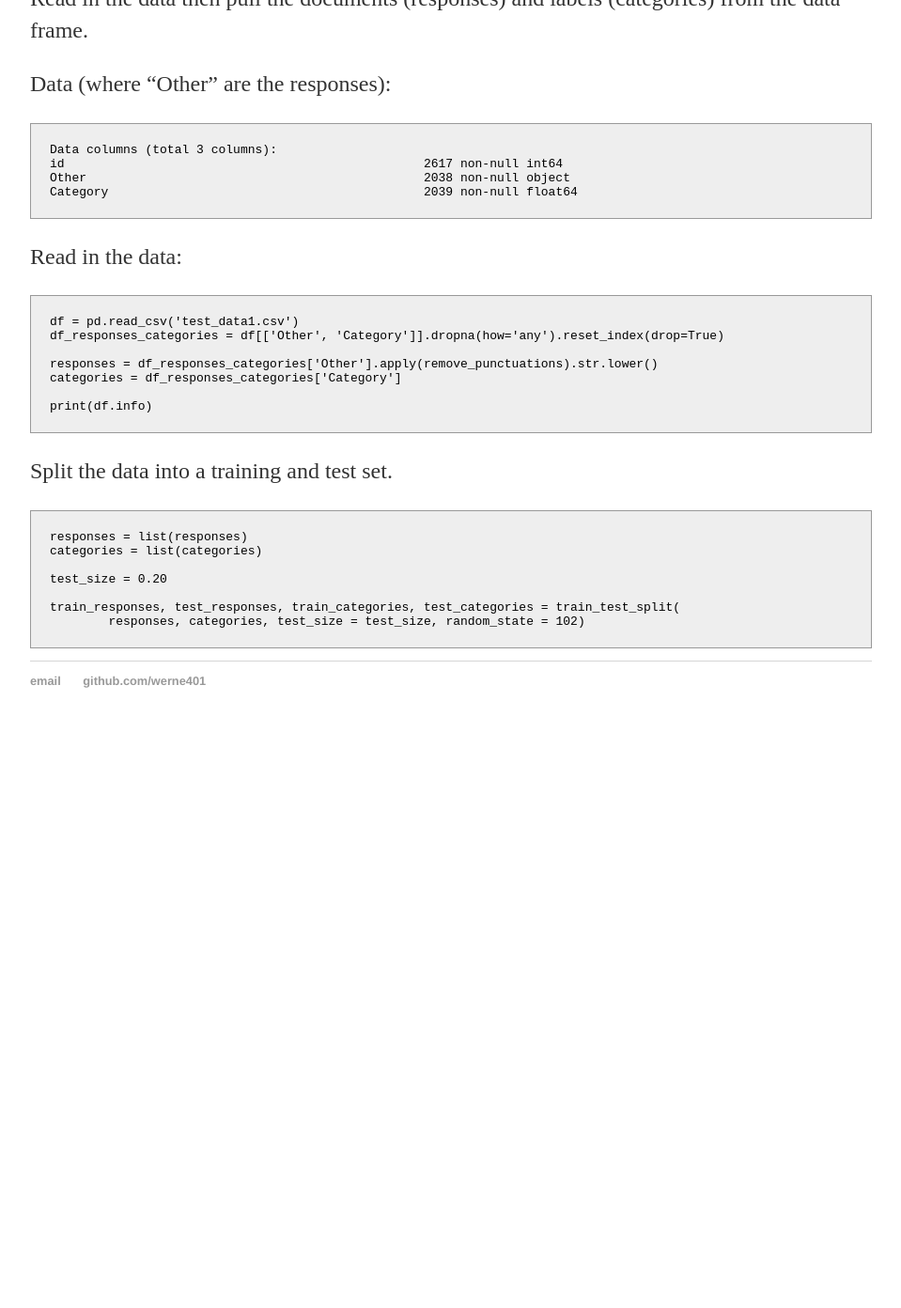
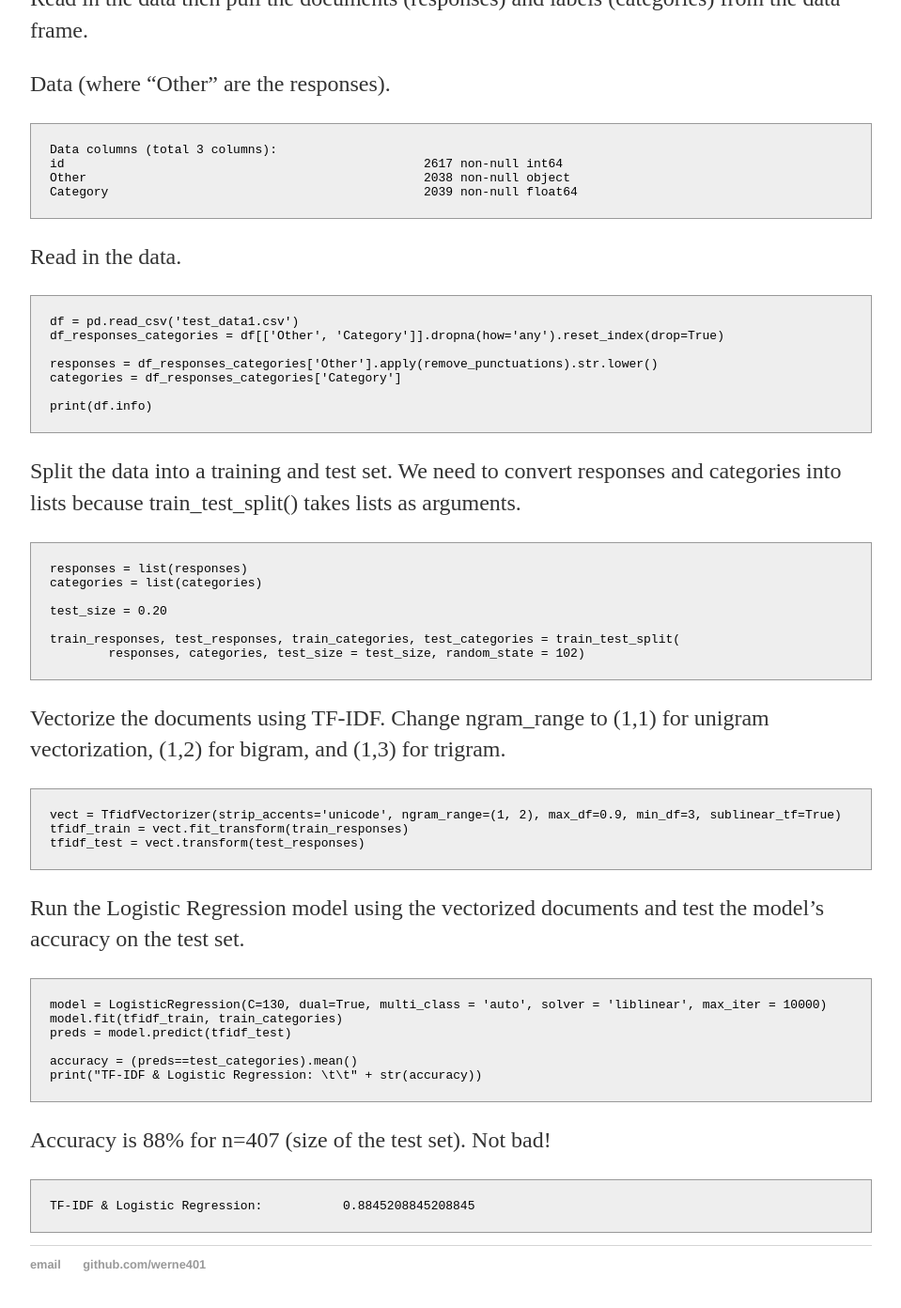
Before and after one commit to werne401/old_website, a Jekyll site: the page built from _posts/2019-08-15-log-reg.md, in a window 1280 px wide and 1400 px high, scrolled down 1255 px. Shown: the top 1392 px of the window at 94% size, without its empty margins (160-1119 px from the left). Built offline with Jekyll 4.4.1, drawn with Linux system fonts in a browser that asks for light colours; before the commit the page ends 2047 px from its top, so only the background shows below that.

Commit message:
log-reg code

````diff
--- a/_posts/2019-08-15-log-reg.md
+++ b/_posts/2019-08-15-log-reg.md
@@ -11,7 +11,6 @@ survey open-response submissions into one of fourteen unique categories.
 ![classic_banner]({{ site.url }}/assets/ragnaros.jpg){:height="50%" width="50%"}
 
 Import packages
-
 ```python
 import pandas as pd
 import numpy as np
@@ -24,12 +23,10 @@ from sklearn.model_selection import train_test_split
 from sklearn.feature_extraction.text import TfidfVectorizer
 ```
 
-
 Read in the data then pull the documents (responses) and labels (categories)
 from the data frame.
 
-Data (where "Other" are the responses):
-
+Data (where "Other" are the responses).
 ```python
 Data columns (total 3 columns):
 id                                                 2617 non-null int64
@@ -37,8 +34,7 @@ Other                                              2038 non-null object
 Category                                           2039 non-null float64
 ```
 
-Read in the data:
-
+Read in the data.
 ```python
 df = pd.read_csv('test_data1.csv')
 df_responses_categories = df[['Other', 'Category']].dropna(how='any').reset_index(drop=True)
@@ -49,8 +45,8 @@ categories = df_responses_categories['Category']
 print(df.info)
 ```
 
-Split the data into a training and test set.
-
+Split the data into a training and test set. We need to convert responses and
+categories into lists because train_test_split() takes lists as arguments.
 ```python
 responses = list(responses)
 categories = list(categories)
@@ -60,3 +56,27 @@ test_size = 0.20
 train_responses, test_responses, train_categories, test_categories = train_test_split(
         responses, categories, test_size = test_size, random_state = 102)
 ```
+
+Vectorize the documents using TF-IDF. Change ngram_range to (1,1) for unigram
+vectorization, (1,2) for bigram, and (1,3) for trigram.
+```python
+vect = TfidfVectorizer(strip_accents='unicode', ngram_range=(1, 2), max_df=0.9, min_df=3, sublinear_tf=True)
+tfidf_train = vect.fit_transform(train_responses)
+tfidf_test = vect.transform(test_responses)
+```
+
+Run the Logistic Regression model using the vectorized documents and test the
+model's accuracy on the test set.
+```python
+model = LogisticRegression(C=130, dual=True, multi_class = 'auto', solver = 'liblinear', max_iter = 10000)
+model.fit(tfidf_train, train_categories)
+preds = model.predict(tfidf_test)
+
+accuracy = (preds==test_categories).mean()
+print("TF-IDF & Logistic Regression: \t\t" + str(accuracy))
+```
+
+Accuracy is 88% for n=407 (size of the test set). Not bad!
+```
+TF-IDF & Logistic Regression:           0.8845208845208845
+```
````
